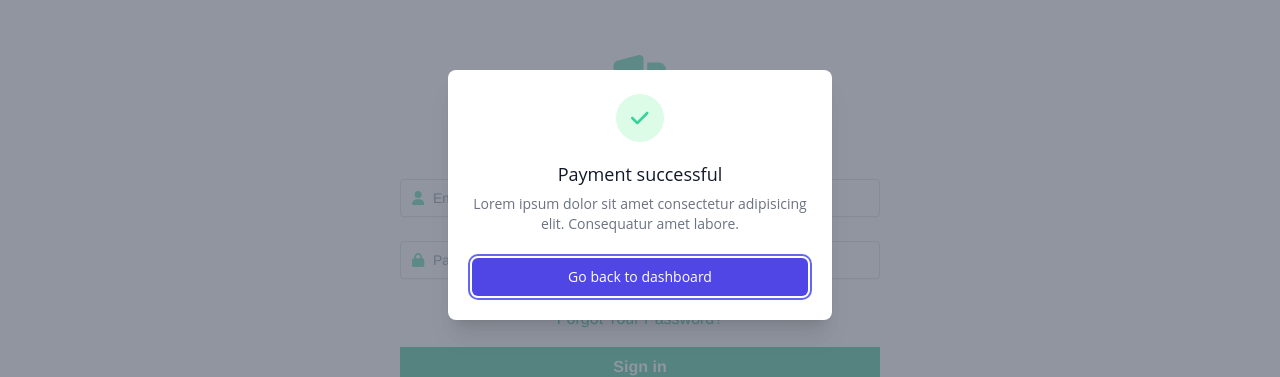
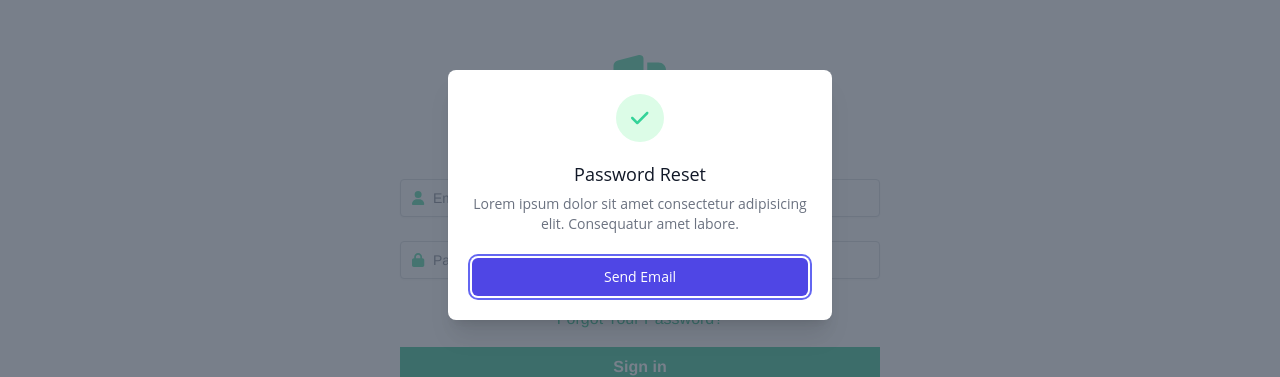
Before and after one commit to isoment/gympilot, a Vue app in the folder vue/: page /login in a window 1280 px wide. Both pictures are taken after a click on the link "Forgot Your Password?". Shown: the part 205-582 px from the top of the page. Built offline with nearby package versions, Linux system fonts and the light colour scheme; no server answers.

Commit message:
Add slot to SingleModal component

```diff
--- /dev/null
+++ b/vue/src/components/auth/ForgotPassword.vue
@@ -0,0 +1,60 @@
+<template>
+  <div
+    class="relative inline-block px-4 pt-5 pb-4 overflow-hidden text-left align-bottom transition-all transform bg-white rounded-lg shadow-xl sm:my-8 sm:align-middle sm:max-w-sm sm:w-full sm:p-6"
+  >
+    <div>
+      <div
+        class="flex items-center justify-center w-12 h-12 mx-auto bg-green-100 rounded-full"
+      >
+        <font-awesome-icon
+          :icon="['fa', 'check']"
+          class="text-xl text-emerald-400"
+        >
+        </font-awesome-icon>
+      </div>
+      <div class="mt-3 text-center sm:mt-5">
+        <DialogTitle
+          as="h3"
+          class="text-lg font-medium leading-6 text-gray-900"
+        >
+          Password Reset
+        </DialogTitle>
+        <div class="mt-2">
+          <p class="text-sm text-gray-500">
+            Lorem ipsum dolor sit amet consectetur adipisicing elit. Consequatur
+            amet labore.
+          </p>
+        </div>
+      </div>
+    </div>
+    <div class="mt-5 sm:mt-6">
+      <button
+        type="button"
+        class="inline-flex justify-center w-full px-4 py-2 text-base font-medium text-white bg-indigo-600 border border-transparent rounded-md shadow-sm hover:bg-indigo-700 focus:outline-none focus:ring-2 focus:ring-offset-2 focus:ring-indigo-500 sm:text-sm"
+      >
+        Send Email
+      </button>
+    </div>
+  </div>
+</template>
+
+<script lang="ts">
+import { defineComponent } from "vue";
+import { DialogTitle } from "@headlessui/vue";
+
+export default defineComponent({
+  name: "SingleModal",
+
+  components: {
+    DialogTitle,
+  },
+
+  props: {},
+
+  emits: ["update:modelValue"],
+
+  setup() {
+    return {};
+  },
+});
+</script>
--- a/vue/src/components/modals/SingleModal.vue
+++ b/vue/src/components/modals/SingleModal.vue
@@ -1,4 +1,3 @@
-<!-- This example requires Tailwind CSS v2.0+ -->
 <template>
   <TransitionRoot as="template" :show="open">
     <Dialog
@@ -19,10 +18,9 @@
           leave-to="opacity-0"
         >
           <DialogOverlay
-            class="fixed inset-0 transition-opacity bg-gray-500 bg-opacity-75"
+            class="fixed inset-0 transition-opacity bg-gray-600 bg-opacity-75"
           />
         </TransitionChild>
-
         <!-- This element is to trick the browser into centering the modal contents. -->
         <span
           class="hidden sm:inline-block sm:align-middle sm:h-screen"
@@ -38,44 +36,7 @@
           leave-from="opacity-100 translate-y-0 sm:scale-100"
           leave-to="opacity-0 translate-y-4 sm:translate-y-0 sm:scale-95"
         >
-          <div
-            class="relative inline-block px-4 pt-5 pb-4 overflow-hidden text-left align-bottom transition-all transform bg-white rounded-lg shadow-xl sm:my-8 sm:align-middle sm:max-w-sm sm:w-full sm:p-6"
-          >
-            <div>
-              <div
-                class="flex items-center justify-center w-12 h-12 mx-auto bg-green-100 rounded-full"
-              >
-                <font-awesome-icon
-                  :icon="['fa', 'check']"
-                  class="text-xl text-emerald-400"
-                >
-                </font-awesome-icon>
-              </div>
-              <div class="mt-3 text-center sm:mt-5">
-                <DialogTitle
-                  as="h3"
-                  class="text-lg font-medium leading-6 text-gray-900"
-                >
-                  Payment successful
-                </DialogTitle>
-                <div class="mt-2">
-                  <p class="text-sm text-gray-500">
-                    Lorem ipsum dolor sit amet consectetur adipisicing elit.
-                    Consequatur amet labore.
-                  </p>
-                </div>
-              </div>
-            </div>
-            <div class="mt-5 sm:mt-6">
-              <button
-                type="button"
-                class="inline-flex justify-center w-full px-4 py-2 text-base font-medium text-white bg-indigo-600 border border-transparent rounded-md shadow-sm hover:bg-indigo-700 focus:outline-none focus:ring-2 focus:ring-offset-2 focus:ring-indigo-500 sm:text-sm"
-                @click="closeModal"
-              >
-                Go back to dashboard
-              </button>
-            </div>
-          </div>
+          <slot></slot>
         </TransitionChild>
       </div>
     </Dialog>
@@ -87,7 +48,6 @@ import { PropType, defineComponent, watch, ref } from "vue";
 import {
   Dialog,
   DialogOverlay,
-  DialogTitle,
   TransitionChild,
   TransitionRoot,
 } from "@headlessui/vue";
@@ -98,7 +58,6 @@ export default defineComponent({
   components: {
     Dialog,
     DialogOverlay,
-    DialogTitle,
     TransitionChild,
     TransitionRoot,
   },
--- a/vue/src/views/auth/LoginView.vue
+++ b/vue/src/views/auth/LoginView.vue
@@ -51,7 +51,9 @@
             >
               Forgot Your Password?
             </a>
-            <SingleModal v-model="showPasswordResetModal"></SingleModal>
+            <SingleModal v-model="showPasswordResetModal">
+              <ForgotPassword></ForgotPassword>
+            </SingleModal>
           </div>
           <!-- Button -->
           <div class="mt-4">
@@ -110,6 +112,7 @@ import GuestTopNavbar from "@/components/navigation/GuestTopNavbar.vue";
 import TextInput from "@/components/inputs/TextInput.vue";
 import ValidationErrors from "@/components/shared/ValidationErrors.vue";
 import SingleModal from "@/components/modals/SingleModal.vue";
+import ForgotPassword from "@/components/auth/ForgotPassword.vue";
 
 interface LoginValidationErrors {
   email?: string;
@@ -119,7 +122,13 @@ interface LoginValidationErrors {
 export default defineComponent({
   name: "LoginView",
 
-  components: { GuestTopNavbar, TextInput, ValidationErrors, SingleModal },
+  components: {
+    GuestTopNavbar,
+    TextInput,
+    ValidationErrors,
+    SingleModal,
+    ForgotPassword,
+  },
 
   setup() {
     const router = useRouter();
```
